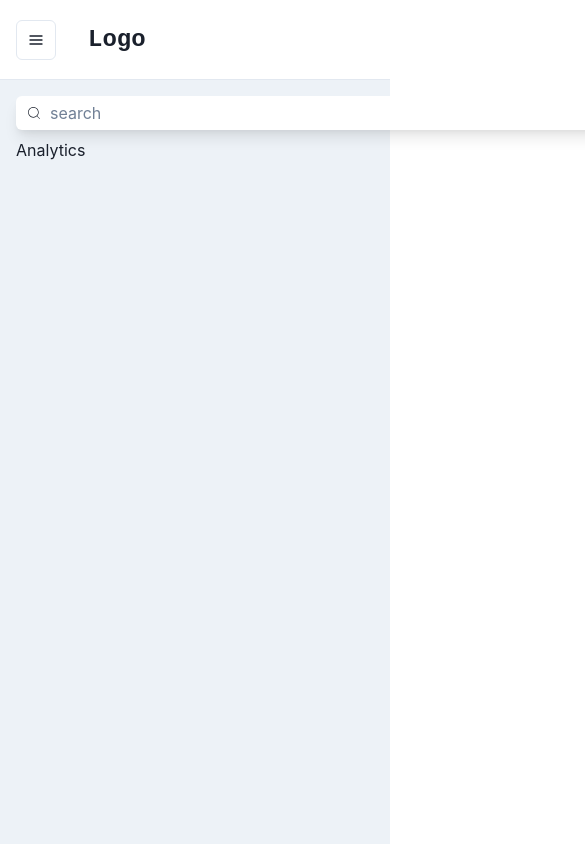
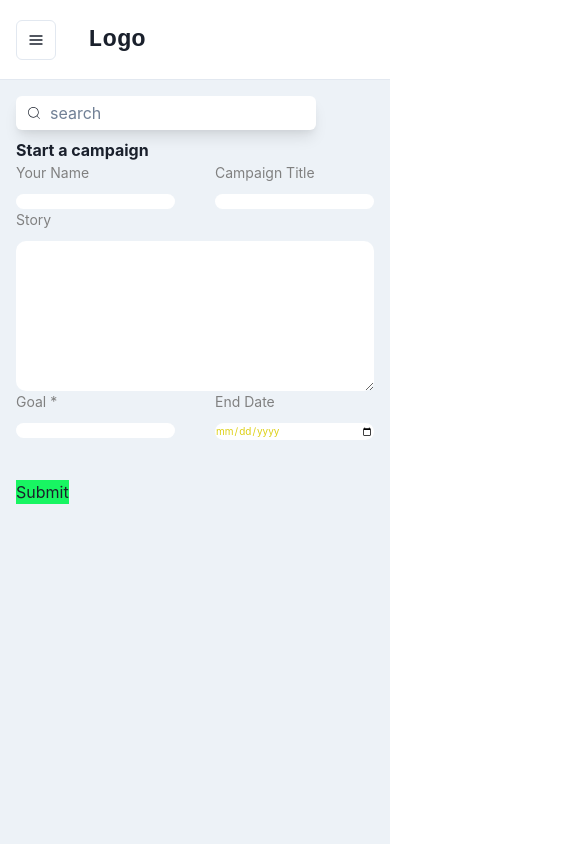
Before and after one commit to Orsini13/Letsfund, a Next.js app: page /analytics in a window 390 px wide. Shown: the top 844 px of the page, 585 px wide, since content can reach past the window. Built offline with nearby package versions, Linux system fonts and the light colour scheme.

Commit message:
card test

```diff
--- /dev/null
+++ b/Components/FormField.css
@@ -0,0 +1,32 @@
+.label{
+    display: flex;
+    flex-direction: column;
+    width: 100%;
+    flex: 1;
+}
+.span{
+    font-weight: medium;
+    font-size: 14px;
+    line-height: 22px;
+    color: grey;
+    margin-bottom: 10px;
+}
+.area{
+   padding-top: 10px 20px 10px 20px;
+   outline: none;
+   border: 1px;
+   border-color: rgb(248, 17, 17);
+   background: white;
+   color: rgb(221, 208, 21);
+   font-size: 10px;
+   border-radius: 10px;
+}
+.area::placeholder{
+    color: white;
+}
+@media (min-width:550px) {
+    .area{
+        padding-top: 25px;
+        padding-bottom: 25px;
+    }
+}
--- /dev/null
+++ b/Components/FormField.jsx
@@ -0,0 +1,33 @@
+import React from 'react'
+import './FormField.css'
+const FormField = ({labelName, placeholder, inputType, isTextArea, value, handleChange}) => {
+  return (
+    <label class='label'>
+        {
+          labelName && (
+            <span class='span'>{labelName}</span>
+          )
+        }
+        {isTextArea ?(
+          <textArea required
+          value={value}
+          onChange={handleChange}
+          rows="10"
+          placeholder={placeholder}
+          class='area'
+          />
+        ): (
+          <input required
+          value={value}
+          onChange={handleChange}
+          type={inputType}
+          step="0.1"
+          placeholder={placeholder}
+          class='area'
+          />
+        )}
+    </label>
+  )
+}
+
+export default FormField
--- a/Components/search.jsx
+++ b/Components/search.jsx
@@ -8,11 +8,20 @@ import { CiSearch } from "react-icons/ci";
 
 const Search = () => {
   return (
-    <HStack bg={'white'}  boxShadow={'lg'} px={'10px'} py={'5px'} rounded={'md'} w={'800px'} alignItems={'center'} gap={2}>
-      <CiSearch color='green.400'/>
-      <input type="text" placeholder='search'/>
+    <HStack
+      bg={"white"}
+      boxShadow={"lg"}
+      px={"10px"}
+      py={"5px"}
+      rounded={"md"}
+      w={["300px", "300px", "800px"]}
+      alignItems={"center"}
+      gap={2}
+    >
+      <CiSearch color="green.400" />
+      <input type="text" placeholder="search" />
     </HStack>
-  )
+  );
 }
 
 export default Search
--- /dev/null
+++ b/app/analytics/page.css
@@ -0,0 +1,54 @@
+.black{
+    background: rgb(2, 15, 6);
+    display: flex;
+    justify-content: center;
+    align-items: center;
+    flex-direction: column;
+    border-radius: 10px;
+    padding: 4rem;
+    /* width: 500px;
+    height: 400px; */
+}
+@media (max-width:550px){
+    .black{
+      padding: 10px;
+    }
+    .black2{
+        min-width: 380px;
+    }
+    .black2 h1{
+        font-size: 25px;
+    }
+}
+
+.black2{
+    display: flex;
+    justify-content: center;
+    align-items: center;
+    flex-direction: column;
+    border-radius: 10px;
+    background: rgb(24, 245, 98);
+    padding: 16px;
+}
+.black2 h1{
+    font: bold;
+    font-size: 18px;
+    color: white;
+    line-height: 38px;
+}
+.black form{
+    width:100%;
+    margin-top: 6px;
+    display: flex;
+    flex-direction: column;
+    gap: 30px;
+}
+.afterform{
+    display: flex;
+    flex-wrap: wrap;
+    gap: 40px;
+}
+.btn{
+    background: rgb(24, 245, 98);
+
+}
--- a/app/analytics/page.jsx
+++ b/app/analytics/page.jsx
@@ -1,9 +1,98 @@
-import React from 'react'
+"use client"
+import React, { useState } from "react";
+import './page.css'
+import FormField from '../../Components/FormField'
+
 
 function Analytics() {
+  // const navigate = useNavigate();
+  // const [isLoading, setIsLoading] = useState(false);
+  const [form, setForm] = useState({
+    name: "",
+    title: "",
+    description: "",
+    target: "",
+    deadline: "",
+    image: "",
+  });
+
+  const handleFormFieldChange =(fieldName, e) =>{
+    setForm({...form, [fieldName]: e.target.value })
+  }
+  const handleSubmit=()=>{
+
+  }
+
   return (
-    <div>Analytics</div>
-  )
+    <div
+      class="black"
+      className="bg-[#1c1c24] flex justify-center items-center flex-col rounded-[10px] sm:p-10 p-4"
+    >
+      {/* {isLoading && 'Loader'} */}
+      <div
+        class="black2"
+        className="flex justify-center items-center p-[16px] sm:min-w-[380px] bg-[#3a3a43] rounded-[10px]"
+      >
+        <h1 className="font-epilogue font-bold sm:text-[25px] text-[18px] leading-[38px] text-white">
+          <b>Start a campaign</b>
+        </h1>
+      </div>
+
+      <form
+        onSubmit={handleSubmit}
+        className="w-full mt-[65px] flex flex-col gap-[30px]"
+      >
+        <div class="afterform">
+          <FormField
+            labelName="Your Name"
+            placeholder="John Doe"
+            inputType="text"
+            value={form.name}
+            handleChange={() => {}}
+          />
+          <FormField
+            labelName="Campaign Title"
+            placeholder="Ode, Write a title"
+            inputType="text"
+            value={form.title}
+            handleChange={() => {}}
+          />
+        </div>
+
+        <FormField
+          labelName="Story"
+          placeholder="Write your story"
+          isTextArea
+          value={form.description}
+          handleChange={() => {}}
+        />
+        <div class="afterform">
+          <FormField
+            labelName="Goal *"
+            placeholder="ETH0.58"
+            inputType="text"
+            value={form.target}
+            handleChange={() => {}}
+          />
+          <FormField
+            labelName="End Date"
+            placeholder="End Date"
+            inputType="date"
+            value={form.deadline}
+            handleChange={() => {}}
+          />
+          <div>
+            <button
+            type="submit"
+            title="Submit new campaign"
+            class="btn">
+                Submit
+            </button>
+          </div>
+        </div>
+      </form>
+    </div>
+  );
 }
 
 export default Analytics;
--- /dev/null
+++ b/app/campaign/page.css
@@ -0,0 +1,13 @@
+.creator{
+    display: flex;
+    padding: 10px;
+    width: 100%;
+    gap: 700px;
+}
+.creator button{
+    background: rgb(72, 212, 126);
+    padding: 5px;
+}
+.creator h3{
+    color:  rgb(72, 212, 126);
+}
--- a/app/layout.js
+++ b/app/layout.js
@@ -14,3 +14,5 @@ export default function RootLayout({ children }) {
     </html>
   )
 }
+
+export{ default as FormField } from '../Components/FormField';
--- a/package.json
+++ b/package.json
@@ -25,9 +25,10 @@
   "devDependencies": {
     "@types/node": "20.14.11",
     "@types/react": "18.3.3",
+    "autoprefixer": "^10.4.19",
     "eslint": "^8",
     "eslint-config-next": "14.2.5",
-    "postcss": "^8",
-    "tailwindcss": "^3.4.1"
+    "postcss": "^8.4.39",
+    "tailwindcss": "^3.4.6"
   }
 }
--- /dev/null
+++ b/postcss.config.js
@@ -0,0 +1,6 @@
+module.exports = {
+  plugins: {
+    tailwindcss: {},
+    autoprefixer: {},
+  },
+}
```
Also changed, not shown: app/campaign/page.jsx (+13 -1 lines), tailwind.config.js (+3 -13 lines), Components/search.css (line endings or trailing spaces), 1 other file (tests, documents, lock files or other folders).
